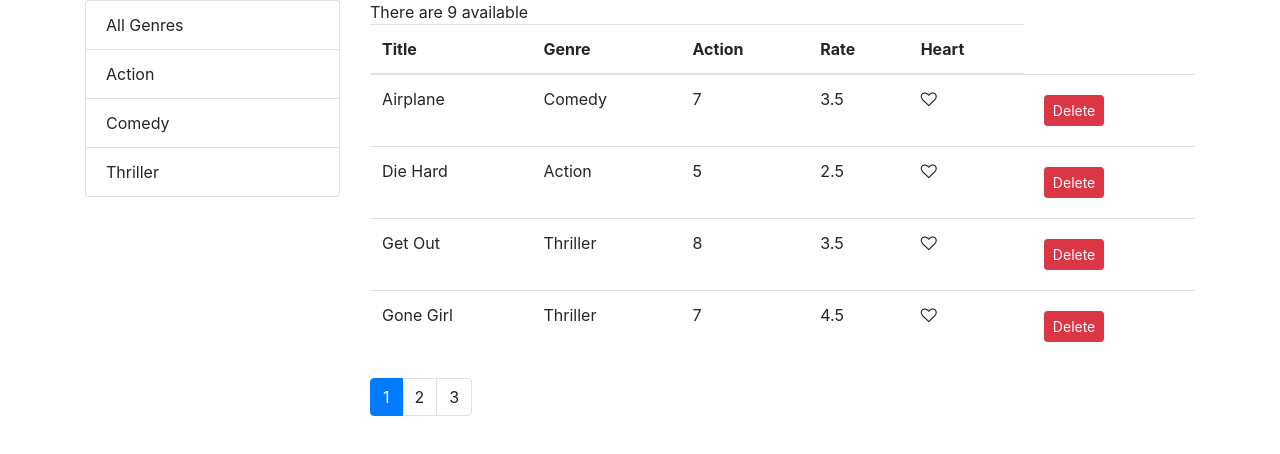
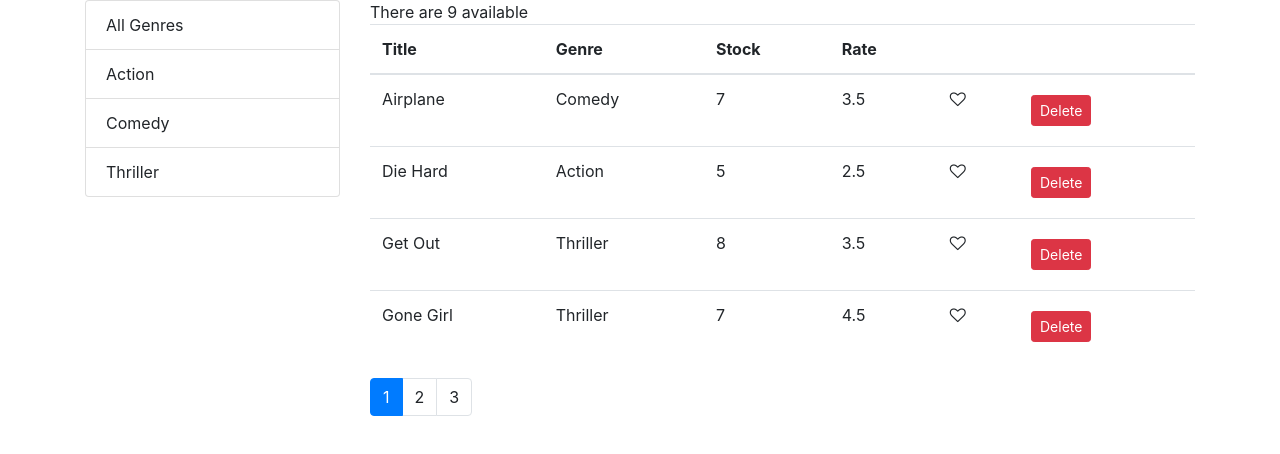
Before and after one commit to AgfeV/vidlyProject, a React (Create React App) app: page / in a window 1280 px wide. Shown: the top 454 px of the page. Built offline with nearby package versions, Linux system fonts and the light colour scheme.

Commit message:
Decoupling of TableHeader from moviesTable

```diff
--- /dev/null
+++ b/src/components/common/tableHeader.js
@@ -0,0 +1,36 @@
+import React, {Component} from 'react';
+
+//Passing through props sort
+//columns : array
+// onSort: function
+//sortColumn: object
+class TableHeader extends Component {
+  //restructure the table header with the attrabute labels
+  //First move the sorting method from movieTable to hear to be dynamicly created
+  raiseSort = path =>{
+    //will take all the sorting logic
+    const sortColumn = {...this.props.sortColumn};
+
+    if(sortColumn.path === path)
+      sortColumn.order = (sortColumn.order === 'asc') ? 'desc': 'asc';
+    else {
+      sortColumn.path = path;
+      sortColumn.order = 'asc';
+    }
+    //now we need to send the new sort colum objcet back to the handler in movies
+    this.props.onSort(sortColumn);
+  };
+
+  render(){
+
+    const {onSort, columns, sortColumn, onClick} = this.props;
+
+      return(<thead>
+      <tr>
+        {this.props.columns.map(column => <th key={column.path || column.key} onClick={() => this.raiseSort(column.path)}>{column.label}</th>)}
+      </tr>
+      </thead>
+  )
+}
+}
+export default TableHeader;
--- a/src/components/moviesTable.js
+++ b/src/components/moviesTable.js
@@ -1,35 +1,31 @@
 import React, {Component} from 'react';
 import Like from "./common/like";
-
+import TableHeader from "./common/tableHeader";
 
 class MoviesTable extends Component {
-  raiseSort = path =>{
-    //will take all the sorting logic
-    const sortColumn = {...this.props.sortColumn};
+//we are going to create an object to send down to the table header class with all the path and lable information
+columns = [
 
-    if(sortColumn.path === path)
-      sortColumn.order = (sortColumn.order === 'asc') ? 'desc': 'asc';
-    else {
-      sortColumn.path = path;
-      sortColumn.order = 'asc';
-    }
-    //now we need to send the new sort colum objcet back to the handler in movies
-    this.props.onSort(sortColumn);
-  }
+  {path:'title', label: 'Title'},
+  {path:'genre.name', label: 'Genre'},
+  {path:'numberInStock', label: 'Stock'},
+  {path:'dailyRentalRate', label: 'Rate'},
+  //will represent the like and the delete button but dont have a label or path for sorting
+  {key:'like'},
+  {key:'delete'}
+
+]
 
   render() {
-    const {movies,onDelete,onLike} = this.props;
+    const {movies,onDelete,onLike, sortColumn, onSort} = this.props;
     return (
       <table class="table">
-        <thead>
-          <tr>
-            <th onClick={() => this.raiseSort('title')} scope="col">Title</th>
-            <th onClick={() => this.raiseSort('genre.name')} scope="col">Genre</th>
-            <th onClick={() => this.raiseSort('numberInStock')} scope="col">Action</th>
-            <th onClick={() => this.raiseSort('dailyRentalRate') } scope="col">Rate</th>
-            <th scope="col">Heart</th>
-          </tr>
-        </thead>
+        <TableHeader
+          columns={this.columns}
+          sortColumn={sortColumn}
+          onSort={onSort}
+          />
+
         <tbody>
           {movies.map(movie => (
             <tr key={movie._id} >
@@ -44,6 +40,8 @@
             </tr>
           ))}
         </tbody>
+
+
       </table>
     );}
 }
```
